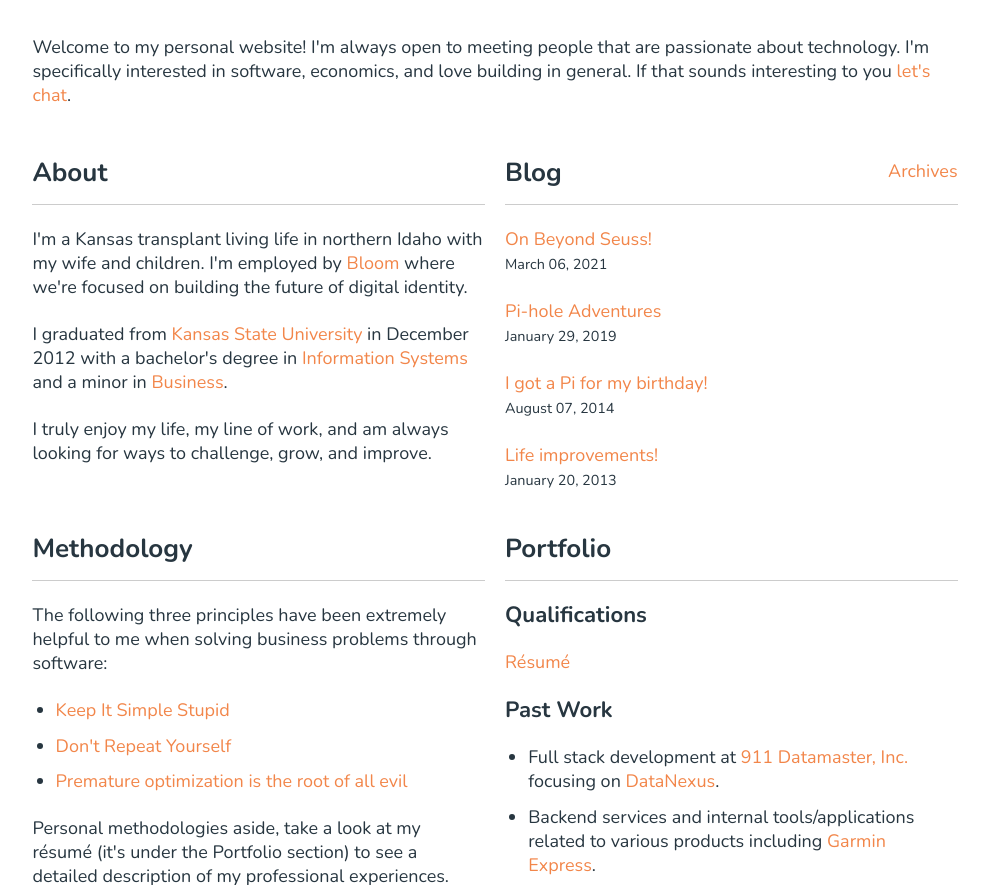
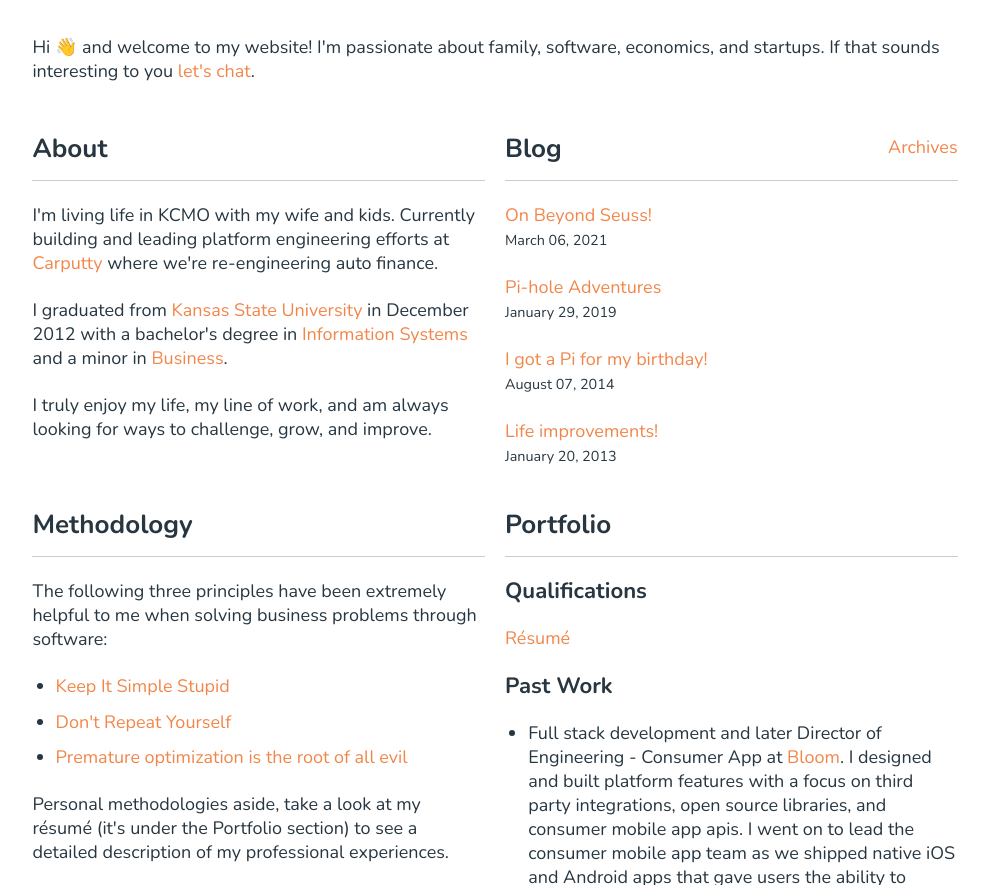
Before and after one commit to edhedges/edhedges.github.io, a Gatsby site: page / in a window 1280 px wide. Shown: the part 75-960 px from the top of the page, without its empty margins (145-1134 px from the left). Built offline with nearby package versions, Linux system fonts and the light colour scheme; Gatsby itself is replaced by a stand-in of ours.

Commit message:
Updates to add Carputty info + them-color fix

```diff
--- a/gatsby-config.js
+++ b/gatsby-config.js
@@ -29,8 +29,8 @@ module.exports = {
         name: `Eddie Hedges`,
         short_name: `Eddie`,
         start_url: `/`,
-        background_color: `#663399`,
-        theme_color: `#663399`,
+        background_color: `#fff`,
+        theme_color: `#fff`,
         display: `minimal-ui`,
         icon: `src/favicon.png`, // This path is relative to the root of the site.
       },
--- a/src/components/about.tsx
+++ b/src/components/about.tsx
@@ -6,12 +6,12 @@ const About = () => {
       <h2>About</h2>
       <hr />
       <p>
-        I'm a Kansas transplant living life in northern Idaho with my wife and
-        children. I'm employed by{' '}
-        <a href="https://bloom.co" target={'_blank'}>
-          Bloom
+        I'm living life in KCMO with my wife and
+        kids. Currently building and leading platform engineering efforts at {' '}
+        <a href="https://carputty.com" target={'_blank'}>
+          Carputty
         </a>{' '}
-        where we're focused on building the future of digital identity.
+        where we're re-engineering auto finance.
       </p>
       <p>
         I graduated from{' '}
--- a/src/components/portfolio.tsx
+++ b/src/components/portfolio.tsx
@@ -12,6 +12,12 @@ const Portfolio = () => {
       </p>
       <h3>Past Work</h3>
       <ul>
+        <li>
+          Full stack development and later Director of Engineering - Consumer App at <a href="https://bloom.co">Bloom</a>.
+          I designed and built platform features with a focus on third party integrations, open source libraries, and consumer mobile app apis.
+          I went on to lead the consumer mobile app team as we shipped native iOS and Android apps that gave users the ability to create decentralized
+          identities, claim and share verifiable credentials, and enroll in credit and hack monitoring products.
+        </li>
         <li>
           Full stack development at{' '}
           <a href="https://911datamaster.com/">911 Datamaster, Inc.</a> focusing
--- a/src/components/seo.js
+++ b/src/components/seo.js
@@ -51,6 +51,10 @@ function SEO({ description, lang, meta, keywords, title }) {
                 name: `twitter:description`,
                 content: metaDescription,
               },
+              {
+                name: 'theme-color',
+                content: '#fff'
+              }
             ]
               .concat(
                 keywords.length > 0
--- a/src/pages/index.tsx
+++ b/src/pages/index.tsx
@@ -17,11 +17,9 @@ const IndexPage = ({
     <SEO title="Home" keywords={[`Eddie`, `Hedges`]} />
     <div>
       <div style={{ padding: `0 0 2rem 0` }}>
-        Welcome to my personal website! I'm always open to meeting people that
-        are passionate about technology. I'm specifically interested in
-        software, economics, and love building in general. If that sounds
-        interesting to you <a href="mailto:eddiehedges@gmail.com">let's chat</a>
-        .
+        Hi 👋  and welcome to my website! I'm passionate about
+        family, software, economics, and startups. If that sounds
+        interesting to you <a href="mailto:eddiehedges@gmail.com">let's chat</a>.
       </div>
       <div className={'home_container'}>
         <div className={'home_row'}>
```
Also changed, not shown: 2 other files.
